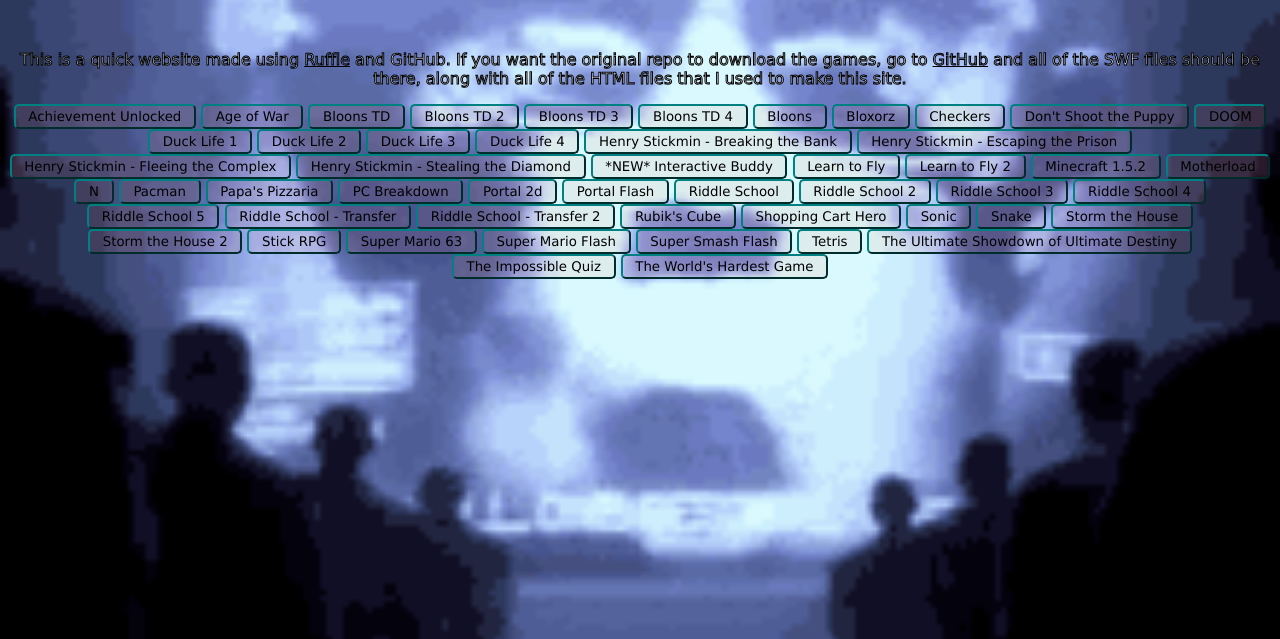
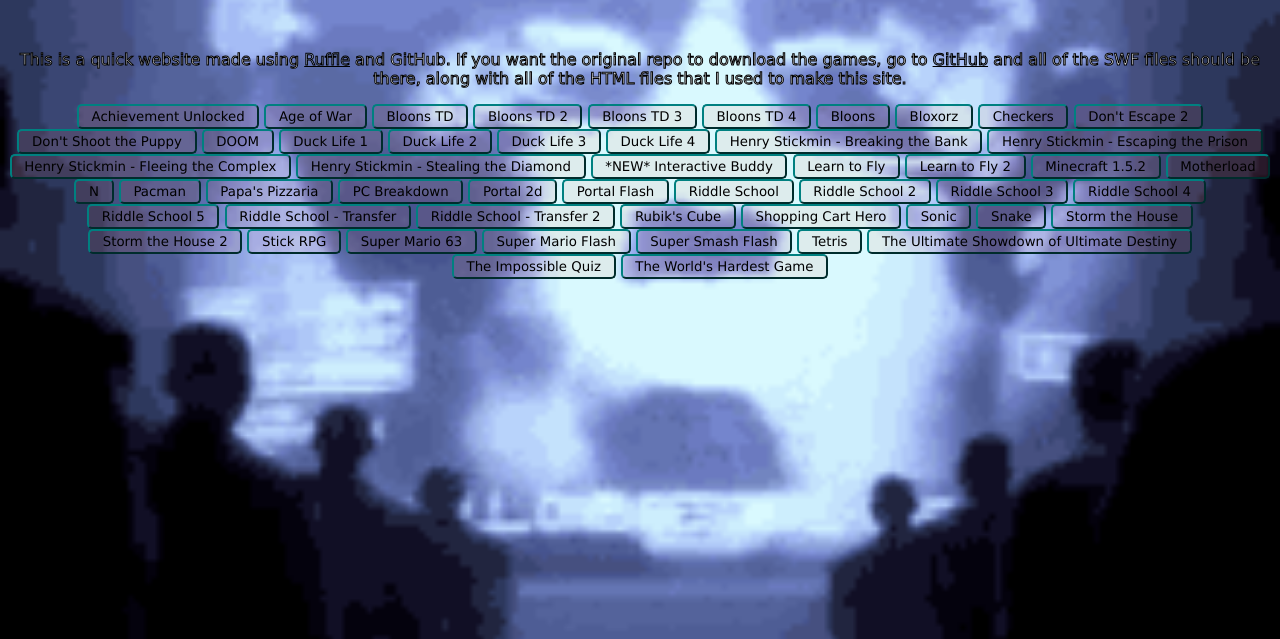
Before and after one commit to 0288007/flash, a plain HTML site: page html/index.html in a window 1280 px wide. Shown: the part 161-800 px from the top of the page. Drawn offline with Linux system fonts and the light colour scheme; a web font is replaced by a local one.

Commit message:
Update index.html

```diff
--- a/html/index.html
+++ b/html/index.html
@@ -29,6 +29,7 @@
      <button onclick="window.location.href='bloons.html';">Bloons</button>
      <button onclick="window.location.href='bloxorz.html';">Bloxorz</button>
      <button onclick="window.location.href='checkers.html';">Checkers</button>
+	    	  <button onclick="window.location.href='dontescape.html';">Don't Escape 2</button>
 	  <button onclick="window.location.href='dontshootthepuppy.html';">Don't Shoot the Puppy</button>
 	  <button onclick="window.location.href='http://donno2048.github.io/webdoom';">DOOM</button>
      <button onclick="window.location.href='dl1.html';">Duck Life 1</button>
```
